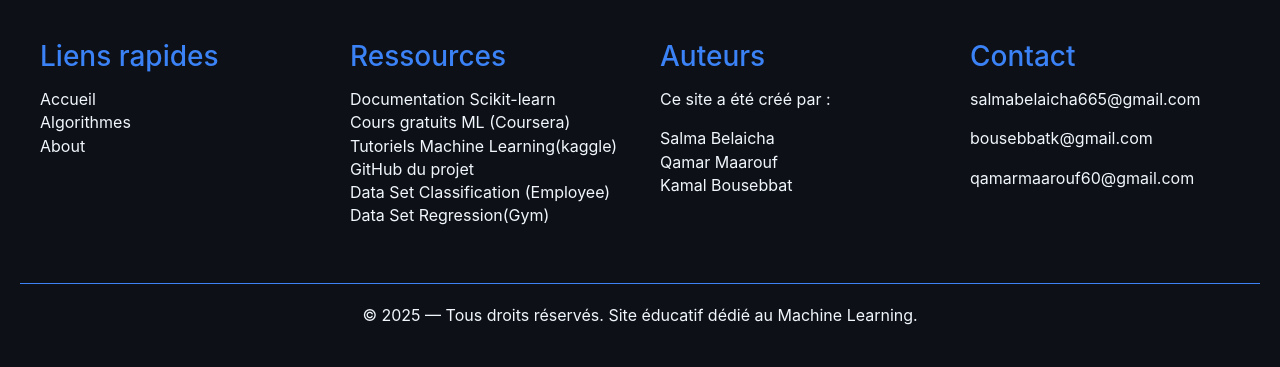
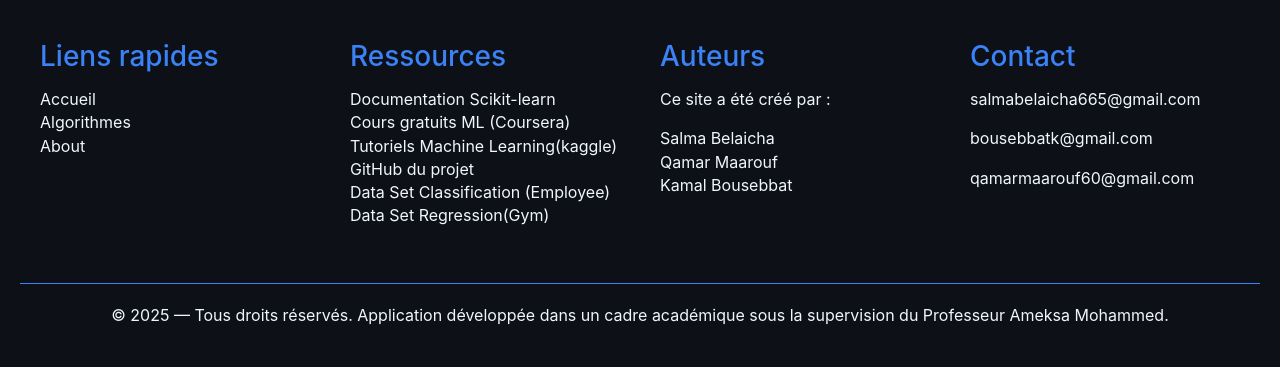
Before and after one commit to kamalbousebbat/ML_PROJECT, a Django app: page / in a window 1280 px wide. Shown: the part 2632-2999 px from the top of the page. Run offline with Django 5.2, Linux system fonts and the light colour scheme; some libraries are stand-ins or nearby versions.

Commit message:
version final

```diff
--- a/aiPlateform/algoAi/templates/accueil.html
+++ b/aiPlateform/algoAi/templates/accueil.html
@@ -10,7 +10,7 @@
           <p>Algorithmes, concepts, exemples réels, visualisations… tout en un seul site. Parcourez, apprenez et expérimentez.</p>
           <div class="hero-ctas">
             <a class="btn-primary" href="{% url 'index' %}">🔍 Explorer les Algorithmes</a>
-            <a class="btn-ghost" href="{% static 'pdfs/Rapport-de-Projet-aiPlateform.pdf' %}">📄 Télécharger le mini-guide (PDF)</a>
+            <a class="btn-ghost" href="{% static 'pdfs/Rapport-de-Projet-aiPlateform-ML.pdf' %}">📄 Télécharger le mini-guide (PDF)</a>
           </div>
         </div>
 
--- a/aiPlateform/algoAi/templates/includes/footer.html
+++ b/aiPlateform/algoAi/templates/includes/footer.html
@@ -56,7 +56,8 @@
         <!-- Ligne finale -->
         <div style="text-align:center; margin-top:40px; padding-top:20px;
                     border-top:1px solid #3b82f6;">
-            © 2025 — Tous droits réservés. Site éducatif dédié au Machine Learning.
+            © 2025 — Tous droits réservés. Application développée dans un cadre académique sous la supervision du Professeur Ameksa Mohammed.
+
         </div>
 
     </footer>
```
